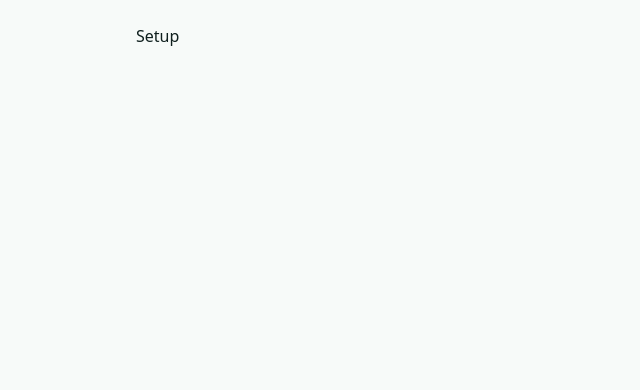
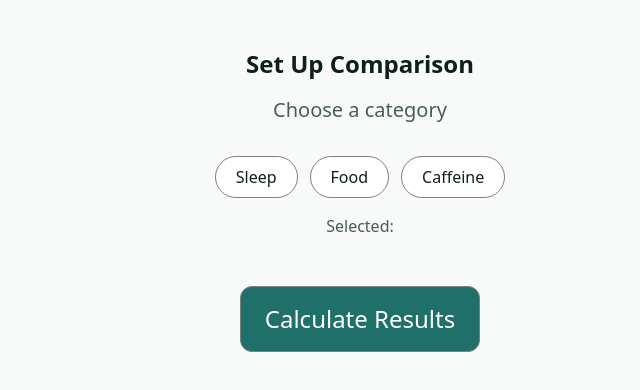
Before and after one commit to yaminsadik/future-self, a React (Vite) app: page /setup in a window 1280 px wide. Shown: the top 390 px of the page, without its empty margins (280-920 px from the left). Built offline with nearby package versions, Linux system fonts and the light colour scheme.

Commit message:
Setup Button and functionality added

```diff
--- a/src/components/pages/Setup.jsx
+++ b/src/components/pages/Setup.jsx
@@ -1,3 +1,49 @@
-export default function setup() {
-    return <div>Setup</div>;
+import { useState } from "react";
+import { useNavigate } from "react-router-dom";
+
+const CATEGORIES = ["Sleep", "Food", "Caffeine"];
+
+export default function Setup() {
+  const nav = useNavigate();
+
+  // Parent state: this page owns the selection
+  const [category, setCategory] = useState(null);
+
+  return (
+    <div className="text-center">
+      <div className="mt-6 text-2xl font-semibold">Set Up Comparison</div>
+      <h2 className="mt-4 text-xl text-textSecondary">Choose a category</h2>
+
+      {/* Category buttons */}
+      <div className="mt-8 flex flex-wrap justify-center gap-3">
+        {CATEGORIES.map((c) => {
+          const isActive = c === category;
+
+          return (
+            <button
+              key={c}
+              type="button"
+              onClick={() => setCategory(c)}
+              className={isActive ? "btn-secondary-active" :  "btn-secondary"}
+            >
+              {c}
+            </button>
+          );
+        })}
+      </div>
+
+      {/* Proof that state works */}
+      <div className="mt-4 text-textSecondary">Selected: {category}</div>
+
+      <div className="mt-12 flex justify-center">
+        <button
+          type="button"
+          onClick={() => nav("/results", { state: { category } })}
+          className="btn-primary"
+        >
+          Calculate Results
+        </button>
+      </div>
+    </div>
+  );
 }
--- a/src/index.css
+++ b/src/index.css
@@ -24,4 +24,27 @@
       hover:opacity-90 active:opacity-90
       focus:outline-none focus:ring-2 focus:ring-primary/30;
   }
+  .btn-secondary {
+    @apply inline-flex items-center justify-center
+      rounded-full border border-border
+      bg-surface px-5 py-2
+      text-textPrimary cursor-pointer
+      transition-colors
+      hover:bg-primary hover:text-white hover:border-primary
+      focus:outline-none focus:ring-2 focus:ring-primary/30;
+  }
+  .btn-secondary-active {
+    @apply
+      inline-flex items-center justify-center
+      rounded-full border border-primary
+      bg-primary px-5 py-2
+      text-white cursor-pointer
+      transition-colors
+      hover:bg-primary/90 hover:text-white hover:border-primary
+      focus:outline-none focus:ring-2 focus:ring-primary/30;
+
+
+
+
+  }
 }
```
